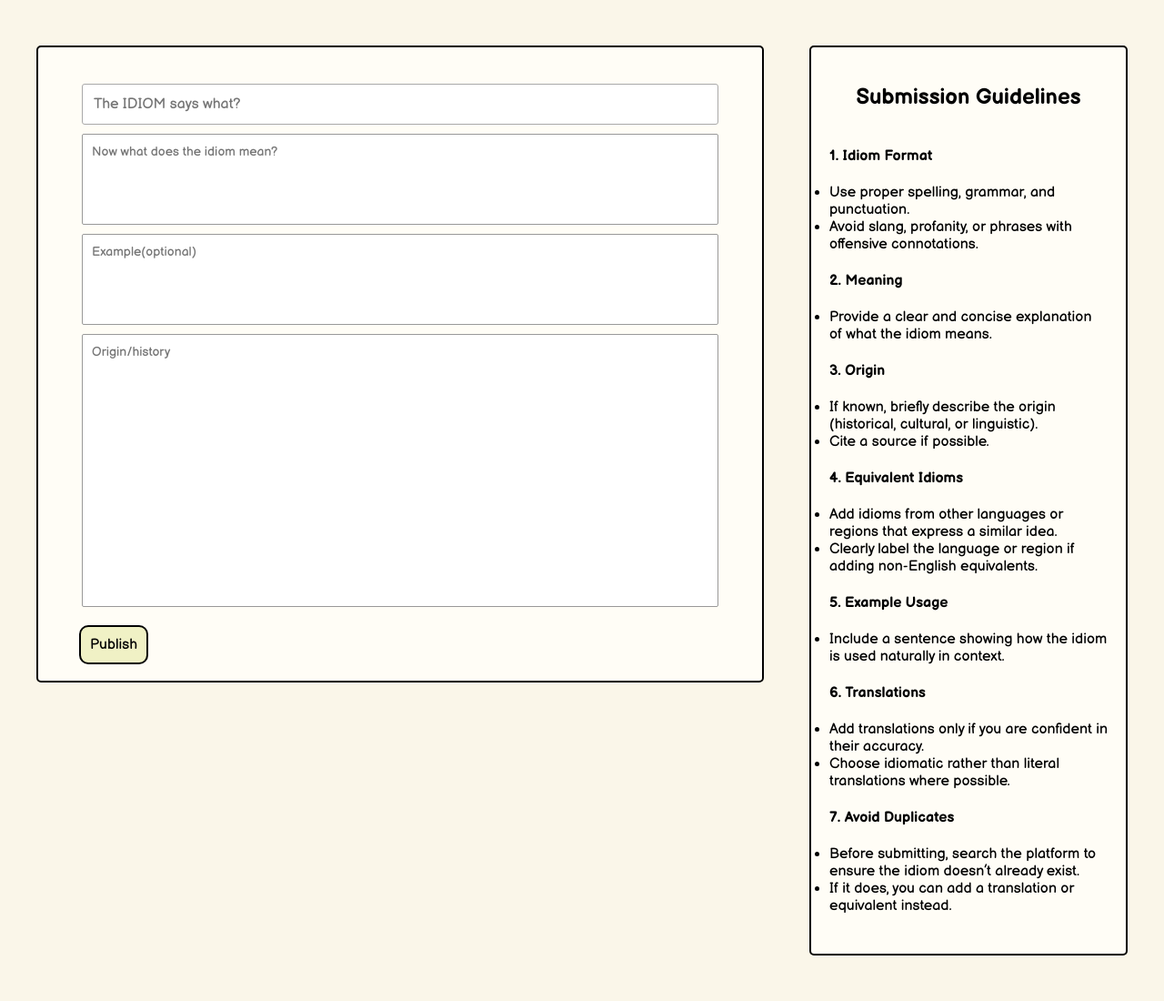
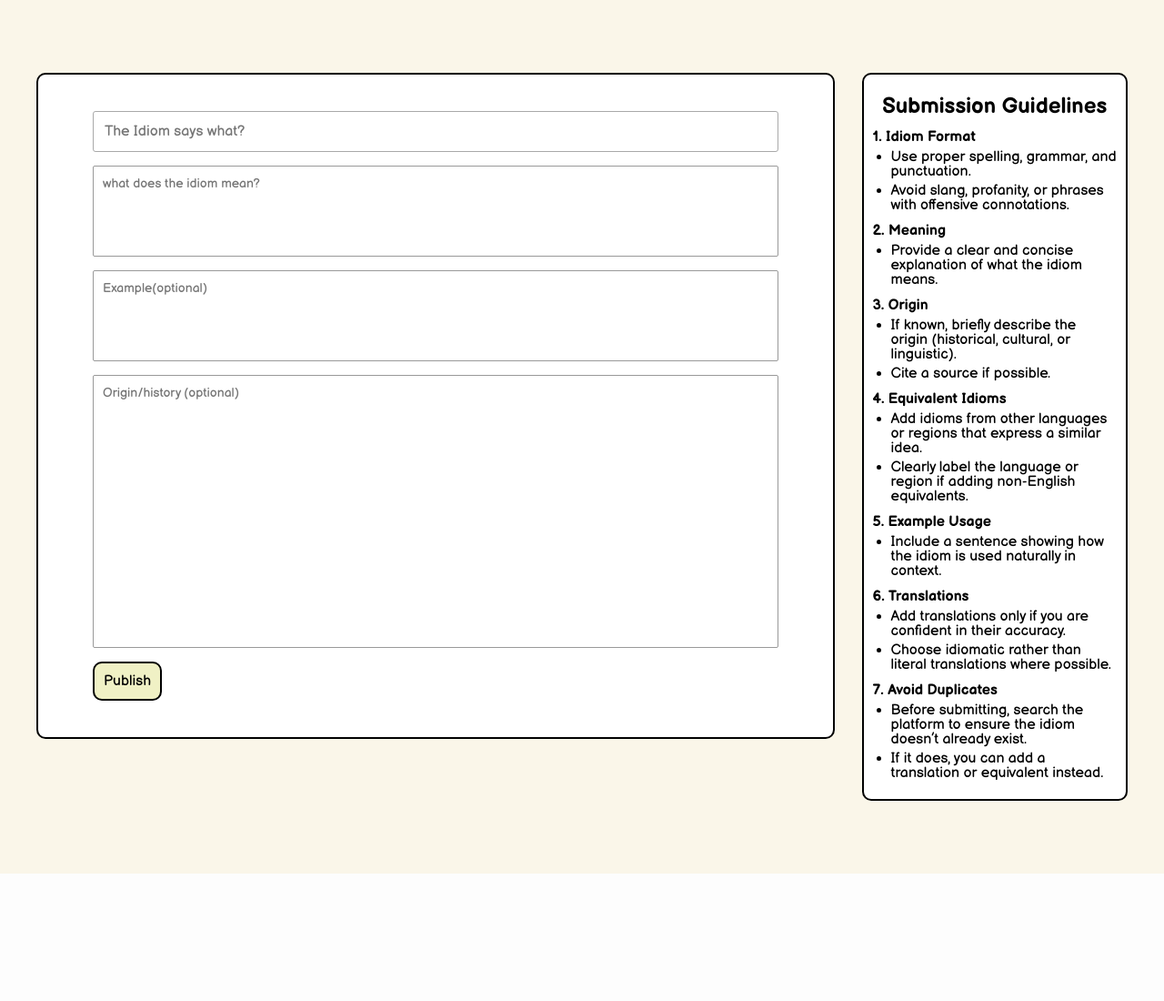
Before and after one commit to ahmadlatif1/idiomastery, a Django app: page /create/ in a window 1280 px wide. Shown: the part 59-1159 px from the top of the page at 91% size. After the commit the page ends 1019 px from the top, so only its background shows below. Run offline with Django 5.2, Linux system fonts and the light colour scheme.

Commit message:
applied global style classes

```diff
--- a/idiomastery/app/static/style.css
+++ b/idiomastery/app/static/style.css
@@ -11,7 +11,7 @@ auxiliary second (background for login): lighter eggshell #FFFDF6
 
 */
 
-*{
+* {
 	padding: 0;
 	margin: 0;
 	box-sizing: border-box;
@@ -24,25 +24,35 @@ body {
 	align-items: center;
 }
 
-.registerpage,.loginpage{
-  background-color: #FFFDF6 ;
+.registerpage,
+.loginpage {
+	background-color: #FFFDF6;
 }
 
-.aboutpage,.createpage,.explorepage,.profilepage{
-  background-color: #FAF6E9 ;
+.aboutpage,
+.createpage,
+.explorepage,
+.profilepage {
+	background-color: #FAF6E9;
 }
-.card{
+
+.card {
 	border: 2px solid black;
 	border-radius: 10px;
 	background-color: white;
 }
-.bodylimit{
+
+.bodylimit {
 	width: 100%;
-  max-width: 1200px; /* make sure this is same as the nav bar limit */
+	max-width: 1200px;
+	/* make sure this is same as the nav bar limit */
 
 }
 
-.explorebody{
+.explorebody,
+.aboutbody,
+.createbody,
+.profilebody {
 	display: flex;
 	padding: 80px 0;
 	display: flex;
@@ -51,7 +61,7 @@ body {
 	gap: 30px;
 }
 
-.widesection{
+.widesection {
 	width: 75%;
 
 	display: flex;
@@ -60,25 +70,26 @@ body {
 	align-items: center;
 	gap: 10px;
 
-  .card{
+	.card {
 		width: 100%;
 	}
 
 }
-.sidesection{
+
+.sidesection {
 	width: 25%;
 	display: flex;
 	flex-flow: column;
 	align-items: center;
 	gap: 30px;
 
-  .card{
+	.card {
 		width: 100%;
 	}
 }
 
 
-.add-idiom-card{
+.add-idiom-card {
 	display: flex;
 	flex-flow: column;
 	align-items: center;
@@ -94,7 +105,7 @@ body {
 
 
 
-.idiomcard{
+.idiomcard {
 	display: flex;
 	flex-flow: column;
 
@@ -103,30 +114,33 @@ body {
 	justify-content: space-between;
 
 
-  .idiomhead{
+	.idiomhead {
 
 		display: flex;
 		justify-content: space-between;
 
-    .idiom-phrase{
+		.idiom-phrase {
 			font-size: 2.2em;
 			font-weight: 600;
 		}
 	}
 
-  .idiombody{
+	.idiombody {
 		font-size: 1.4em;
 	}
-  .idiomcardbottom{
+
+	.idiomcardbottom {
 		display: flex;
 		justify-content: space-between;
-    span{
+
+		span {
 			font-size: 1.2em;
 		}
 	}
 
 }
-.tag{
+
+.tag {
 	background-color: #f0f1c5;
 	border: 2px solid black;
 	border-radius: 15px;
@@ -136,12 +150,14 @@ body {
 	cursor: pointer;
 	box-shadow: 1px 2px 3px #777;
 }
-.taglist{
+
+.taglist {
 	display: flex;
 	flex-flow: row wrap;
 
 }
-.populartags{
+
+.populartags {
 	width: 100%;
 	text-align: center;
 	display: flex;
@@ -153,7 +169,7 @@ body {
 
 
 
-header{
+header {
 	width: 100%;
 	background-color: #A0C878;
 
@@ -163,11 +179,12 @@ header{
 
 
 }
+
 .header {
 	width: 100%;
 	max-width: 1200px;
 	display: flex;
-  justify-content:space-between;
+	justify-content: space-between;
 	align-items: center;
 	padding: 10px;
 }
@@ -183,12 +200,13 @@ header{
 	align-items: center;
 	gap: 8px;
 
-  a{
+	a {
 		text-decoration: none;
 		color: #0645AD;
 		font-weight: normal;
 	}
-  .separator{
+
+	.separator {
 		color: #333;
 
 	}
@@ -216,7 +234,7 @@ input {
 	font-size: 16px;
 	border-radius: 10px;
 
-  :hover{
+	:hover {
 		background-color: #e6e1b8;
 	}
 }
@@ -226,7 +244,7 @@ input {
 	margin-top: 20px;
 	font-size: 12px;
 
-  a{
+	a {
 		text-decoration: underline;
 		color: #007bff;
 		font-size: 12px;
@@ -245,17 +263,17 @@ input {
 	gap: 10px;
 	max-width: 400px;
 
-  h1{
+	h1 {
 		font-size: 2rem;
 		font-weight: bold;
 	}
 
-  p{
+	p {
 		font-size: 0.95rem;
 
 	}
 
-  form{
+	form {
 		display: flex;
 		flex-direction: column;
 		align-items: center;
@@ -263,7 +281,21 @@ input {
 	}
 }
 
-textarea{
+
+.createbox {
+
+	background-color: white;
+	display: flex;
+	flex-flow: column;
+	padding: 40px 60px;
+
+	form {
+		display: flex;
+		flex-direction: column;
+		align-items: stretch;
+		gap: 15px;
+
+		textarea {
 			padding: 10px;
 			border: 1px solid #999;
 			border-radius: 2px;
@@ -274,88 +306,66 @@ textarea{
 
 		input {
 			padding: 12px;
-  width: 300px;
 			font-size: 1rem;
 			border: 1px solid #ccc;
 			border-radius: 3px;
 		}
 
-.createbox{
-  margin-top: 50px;
-  width: 800px;
-  height: 700px;
-  border: 2px solid black;
-  border-radius: 5px;
-  background-color: #FFFDF6;
-  display: flex;
-  flex-flow: column;
-  padding: 40px 20px;
+	}
 
-  form{
-    display: flex;
-    flex-direction: column;
-    align-items: center;
-    gap: 10px;
-
-  }
 	input {
 		padding: 12px;
-    width: 700px;
 		font-size: 1rem;
 		border: 1px solid #ccc;
 		border-radius: 3px;
 	}
 
-  #idiom{
+	#idiom {
+		height: 50;
 		border: 1px solid #a9a9a9;
 	}
-  #meaning{
-    width: 700px;
-    height: 100px;
-  }
-  #example{
-    width: 700px;
+
+	#meaning {
 		height: 100px;
 	}
 
-  #origin{
-    width: 700px;
+	#example {
+		height: 100px;
+	}
+
+	#origin {
 		height: 300px;
 	}
+
+
 }
 
 .button-container {
 	width: 100%;
 	display: flex;
 	justify-content: flex-start;
-  padding: 10px 25px ;
 
 
 }
 
 
-.guidelines{
-  margin-top: 50px;
-  width: 350px;
-  height: 1000px;
-  border: 2px solid black;
-  border-radius: 5px;
-  background-color: #FFFDF6;
-  margin-bottom: 50px;
+.guidelines {
+	background-color: white;
+	padding: 20px 10px;
+	display: flex;
+	flex-flow: column;
 
-  h2{
+	h2 {
 		text-align: center;
-    padding: 40px 20px;
 	}
-  h4{
-    padding: 1px 20px;
+
+	h4 {
+		margin-top: 10px;
 	}
-  ul{
-    padding: 20px;
+
+	li {
+		margin-top: 5px;
+		margin-left: 20px;
+		line-height: 1;
 	}
 }
-
-.createbody{
-  display: flex;
-justify-content: space-between;
-}
--- a/idiomastery/app/templates/create.html
+++ b/idiomastery/app/templates/create.html
@@ -23,18 +23,21 @@
     </header>
 
     <div class="createbody bodylimit">
-      <div class="createbox">
-        <form action="" method="">
-          <input type="text" name="idiom" placeholder="The IDIOM says what?" id="idiom">
-            <textarea name="meaning" id="meaning" placeholder="Now what does the idiom mean?"></textarea>
+		<div class="widesection">
+			<div class="createbox card">
+				<form action="/a/create" method="POST">
+					<input type="text" name="idiom" placeholder="The Idiom says what?" id="idiom">
+					<textarea name="meaning" id="meaning" placeholder="what does the idiom mean?"></textarea>
 					<textarea name="example" id="example" placeholder="Example(optional)"></textarea>
-            <textarea name="origin" id="origin" placeholder="Origin/history"></textarea>
+					<textarea name="origin" id="origin" placeholder="Origin/history (optional)"></textarea>
 					<div class="button-container">
 						<button class="submitbutton">Publish</button>
 					</div>
 				</form>
 			</div>
-      <div class="guidelines">
+		</div>
+		<div class="sidesection">
+			<div class="guidelines card">
 				<h2>Submission Guidelines</h2>
 				<h4>1. Idiom Format</h4>
 				<ul>
@@ -76,6 +79,8 @@
 					<li>If it does, you can add a translation or equivalent instead.</li>
 				</ul>
 			</div>
+
+		</div>
     </div>
 </body>
 </html>
```
Lines whose indentation alone changed are shown as unchanged.
